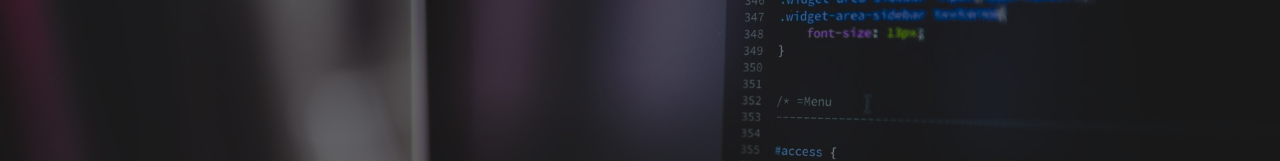
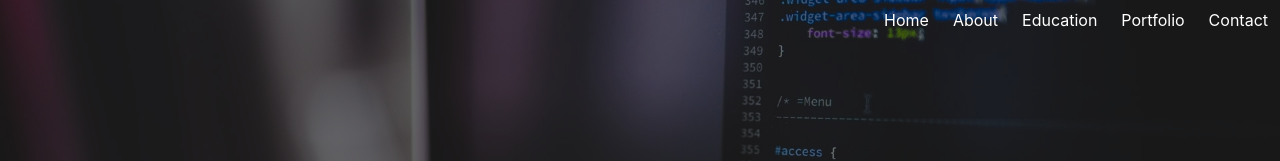
Before and after one commit to yash1094/my_portfolio, a React (Create React App) app: page / in a window 1280 px wide. Shown: the top 161 px of the page. Built offline with nearby package versions, Linux system fonts and the light colour scheme.

Commit message:
Resturctured the Navbar, and added some animations to the navbar

```diff
--- a/package.json
+++ b/package.json
@@ -10,8 +10,10 @@
     "bulma": "^0.9.1",
     "node-sass": "^4.14.1",
     "react": "^17.0.1",
+    "react-animations": "^1.0.0",
     "react-dom": "^17.0.1",
     "react-scripts": "4.0.0",
+    "react-scroll": "^1.8.1",
     "react-typing-effect": "^2.0.4",
     "web-vitals": "^0.2.4"
   },
--- a/src/App.js
+++ b/src/App.js
@@ -2,13 +2,13 @@ import "./App.scss";
 import Body from "./components/Body/Body";
 import Footer from "./components/Footer/Footer";
 import Home from "./components/Home/Home";
-// import Navbar from "./components/Navbar/Navbar";
+import Navbar from "./components/Navbar/Navbar";
 
 function App() {
   return (
     <div className="App">
-      {/* <Navbar /> */}
       <Home />
+      <Navbar />
       <Body />
       <Footer />
     </div>
--- a/src/components/About/About.js
+++ b/src/components/About/About.js
@@ -4,7 +4,7 @@ import Heading from "../Heading";
 import "./About.Component.scss";
 
 const About = () => (
-  <div id="about" className="about section has-bottom-border ">
+  <div id="about" className="about section  ">
     <Heading title="About" />
     <div className="columns is-vcentered">
       <div className="column">
@@ -22,7 +22,9 @@ const About = () => (
         </p>
         <br />
         <div className="content">
-          <a href="#contact">Let's connect</a>
+          <h4>
+            <a href="#contact">Let's connect</a>
+          </h4>
         </div>
 
         <button className="button is-primary">Resume</button>
--- a/src/components/Home/Home.Component.scss
+++ b/src/components/Home/Home.Component.scss
@@ -7,7 +7,7 @@
     position: absolute;
     top: 0;
     left: 0;
-    height: 100%;
+    height: 100vh;
     width: 100%;
     background-color: rgba($color: #030202, $alpha: 0.5);
     z-index: 1;
--- a/src/components/Home/Home.js
+++ b/src/components/Home/Home.js
@@ -2,7 +2,7 @@ import ReactTypingEffect from "react-typing-effect";
 import "./Home.Component.scss";
 
 const Home = () => (
-  <section id="home" class="hero home section has-bottom-border">
+  <section id="home" className="hero home section">
     <div className="home-cover">
       <div className="hero-body">
         <div className="container">
--- /dev/null
+++ b/src/components/Navbar/NavDesktop.jsx
@@ -0,0 +1,33 @@
+import React from "react";
+import NavbarItem from "./NavbarItem";
+
+const NavDesktop = ({ navItems }) => {
+  return (
+    // <div className="nav-desktop">
+    <div id="navbarBasicExample" className="navbar-menu">
+      <div className="navbar-end">
+        {/* <a className="navbar-item" href="#home">
+          Home
+        </a>
+        <a className="navbar-item" href="#about">
+          About
+        </a>
+        <a className="navbar-item" href="#education">
+          Education
+        </a>
+        <a className="navbar-item" href="#portfolio">
+          Portfolio
+        </a>
+        <a className="navbar-item" href="#contact">
+          Contact
+        </a> */}
+        {navItems.map((item) => (
+          <NavbarItem name={item}></NavbarItem>
+        ))}
+      </div>
+    </div>
+    // </div>
+  );
+};
+
+export default NavDesktop;
--- /dev/null
+++ b/src/components/Navbar/NavMobile.jsx
@@ -0,0 +1,43 @@
+import React, { useEffect, useState } from "react";
+import NavbarItem from "./NavbarItem";
+const NavMobile = ({ navItems }) => {
+  const [slider, setSlider] = useState(false);
+
+  useEffect(() => console.log(slider));
+
+  const getSliderFlag = (flag) => {
+    setSlider(flag);
+  };
+
+  return (
+    <div className="navbar-mobile">
+      <div className="nav-container"></div>
+      <button
+        className="navbar-burger burger"
+        onClick={() => {
+          setSlider(!slider);
+        }}
+      >
+        <span aria-hidden="true"></span>
+        <span aria-hidden="true"></span>
+        <span aria-hidden="true"></span>
+      </button>
+
+      {slider ? (
+        <div className="nav-slider">
+          {navItems.map((item) => (
+            <NavbarItem name={item} sliderFlag={getSliderFlag}></NavbarItem>
+          ))}
+        </div>
+      ) : (
+        <div className="nav-slider close">
+          {navItems.map((item) => (
+            <NavbarItem name={item}></NavbarItem>
+          ))}
+        </div>
+      )}
+    </div>
+  );
+};
+
+export default NavMobile;
--- a/src/components/Navbar/Navbar.Component.scss
+++ b/src/components/Navbar/Navbar.Component.scss
@@ -3,4 +3,37 @@
   position: absolute;
   top: 0;
   right: 0;
+  z-index: 1;
+  background: transparent;
 }
+.navbar {
+  background: transparent;
+  border: none;
+
+  .navbar-end {
+    height: max-content;
+  }
+
+  .navbar-mobile {
+    .nav-slider {
+      position: absolute;
+      left: 50%;
+      width: 50%;
+      height: 100vh;
+      padding-top: 10px;
+      background-color: rgba($color: #030202, $alpha: 0.75);
+      transition: all 1s ease-in-out;
+
+      &.close {
+        transform: translateX(100%);
+        opacity: 0;
+      }
+    }
+  }
+  .navbar-item {
+    a {
+      text-decoration: none;
+      color: white;
+    }
+  }
+}
--- a/src/components/Navbar/Navbar.jsx
+++ b/src/components/Navbar/Navbar.jsx
@@ -1,47 +1,18 @@
 import "./Navbar.Component.scss";
 import React from "react";
+import NavMobile from "./NavMobile";
+import NavDesktop from "./NavDesktop";
 
 const Navbar = () => {
+  const navList = ["Home", "About", "Education", "Portfolio", "Contact"];
   return (
     <nav
-      className={"navbar"}
+      className={"navbar is-fixed-top"}
       role="navigation"
       aria-label="main navigation"
-      // style={{ backgroundColor: "#0015" }}
     >
-      <div className="navbar-brand">
-        <button
-          className="navbar-burger burger"
-          onClick={() => {
-            console.log("hello");
-          }}
-        >
-          <span aria-hidden="true"></span>
-          <span aria-hidden="true"></span>
-          <span aria-hidden="true"></span>
-        </button>
-      </div>
-
-      <div id="navbarBasicExample" className="navbar-menu">
-        <div className="navbar-end">
-          <div className="navbar-item"></div>
-          <a className="navbar-item" href="#home">
-            Home
-          </a>
-          <a className="navbar-item" href="#about">
-            About
-          </a>
-          <a className="navbar-item" href="#education">
-            Education
-          </a>
-          <a className="navbar-item" href="#portfolio">
-            Portfolio
-          </a>
-          <a className="navbar-item" href="#contact">
-            Contact
-          </a>
-        </div>
-      </div>
+      <NavDesktop navItems={navList} />
+      <NavMobile navItems={navList} />
     </nav>
   );
 };
--- /dev/null
+++ b/src/components/Navbar/NavbarItem.js
@@ -0,0 +1,25 @@
+import React from "react";
+import { Link } from "react-scroll";
+
+const NavbarItem = ({ name, sliderFlag = () => {} }) => {
+  return (
+    <div className="navbar-item">
+      {/* {isMobile ? (
+        <button>{name}</button>
+      ) : ( */}
+      <Link
+        to={name.toLowerCase()}
+        spy={true}
+        smooth={true}
+        onClick={() => {
+          sliderFlag(false);
+        }}
+      >
+        {name}
+      </Link>
+      {/* )} */}
+    </div>
+  );
+};
+
+export default NavbarItem;
--- a/src/components/PortfolioItem.js
+++ b/src/components/PortfolioItem.js
@@ -12,8 +12,8 @@ const PortfolioItem = ({ img_src, alt, title, desc, techStack }) => (
           <p>{desc}</p>
           <p>Technology stack used to build this app:</p>
           <ul>
-            {techStack.map((tech) => (
-              <li>{tech}</li>
+            {techStack.map((tech, i) => (
+              <li key={i}>{tech}</li>
             ))}
           </ul>
         </div>
```
Also changed, not shown: 1 other file (tests, documents, lock files or other folders).
